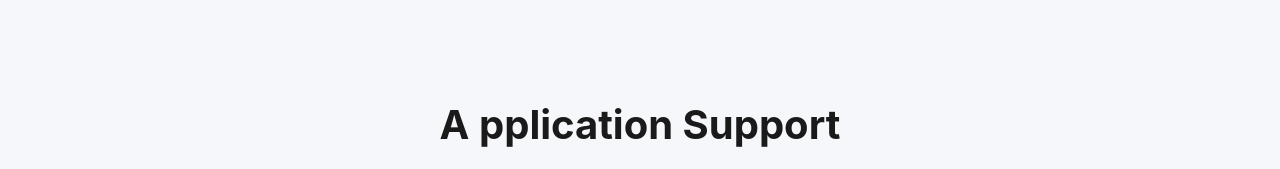
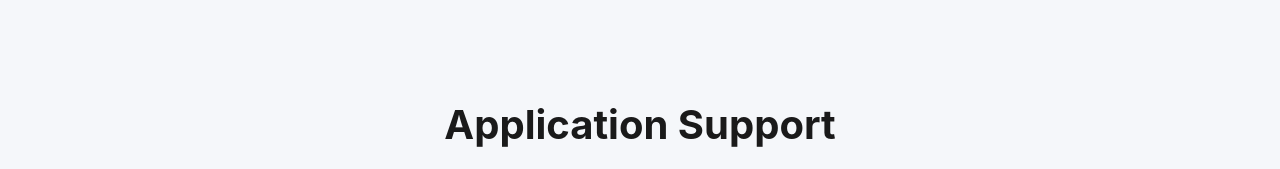
Before and after one commit to mrcloudxiao/app-resources, a plain HTML site: page app-support.html in a window 1280 px wide. Shown: the top 169 px of the page. Drawn offline with Linux system fonts and the light colour scheme.

Commit message:
Update app-support.html

```diff
--- a/app-support.html
+++ b/app-support.html
@@ -3,7 +3,7 @@
 <head>
     <meta charset="UTF-8">
     <meta name="viewport" content="width=device-width, initial-scale=1.0">
-    <title>Space Dodge - Support</title>
+    <title>Application Support</title>
     <style>
         * {
             margin: 0;
@@ -202,7 +202,7 @@
 <body>
     <div class="container">
         <header>
-            <h1>A pplication Support</h1>
+            <h1>Application Support</h1>
             <p class="subtitle">Thank you for using our app! If you have any questions, feedback, or need assistance, please contact us through the following channels.</p>
         </header>
 
```
